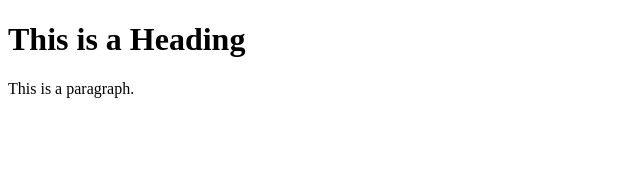
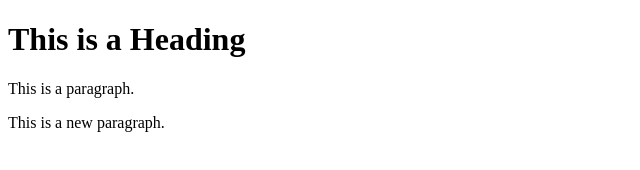
Before and after one commit to pwelagedara/github, a plain HTML site: page index.html in a window 1280 px wide. Shown: the whole page, without its empty margins (0-640 px from the left). Drawn offline with Linux system fonts and the light colour scheme.

Commit message:
added index

```diff
--- a/index.html
+++ b/index.html
@@ -7,6 +7,7 @@
 
 <h1>This is a Heading</h1>
 <p>This is a paragraph.</p>
+<p>This is a new paragraph.</p>
 
 </body>
 </html>
```
